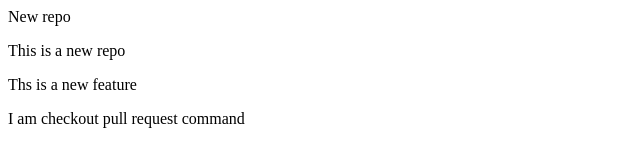
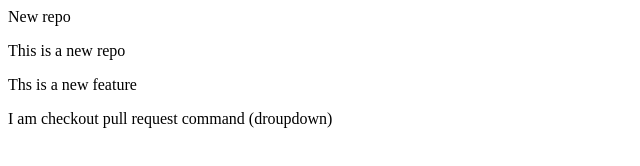
Before and after one commit to MuhammadYasir0796/localrepo, a plain HTML site: page index.html in a window 1280 px wide. Shown: the whole page, without its empty margins (0-640 px from the left). Drawn offline with Linux system fonts and the light colour scheme.

```diff
--- a/index.html
+++ b/index.html
@@ -1,4 +1,4 @@
 <h>New repo</h>
 <p>This is a new repo</p>
 <p>Ths is a new feature</p>
-<p>I am checkout pull request command</p>
+<p>I am checkout pull request command (droupdown)</p>
```
